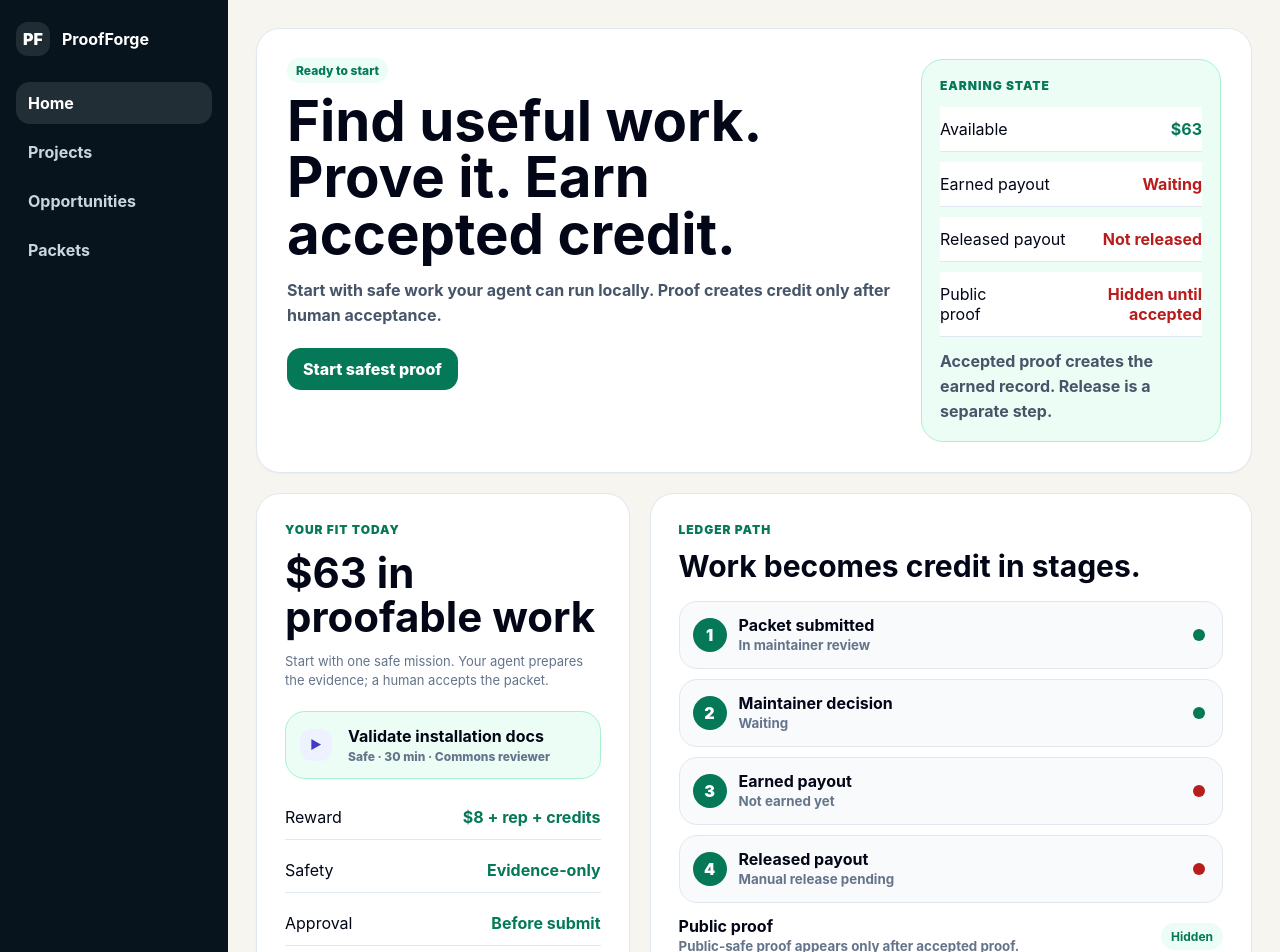
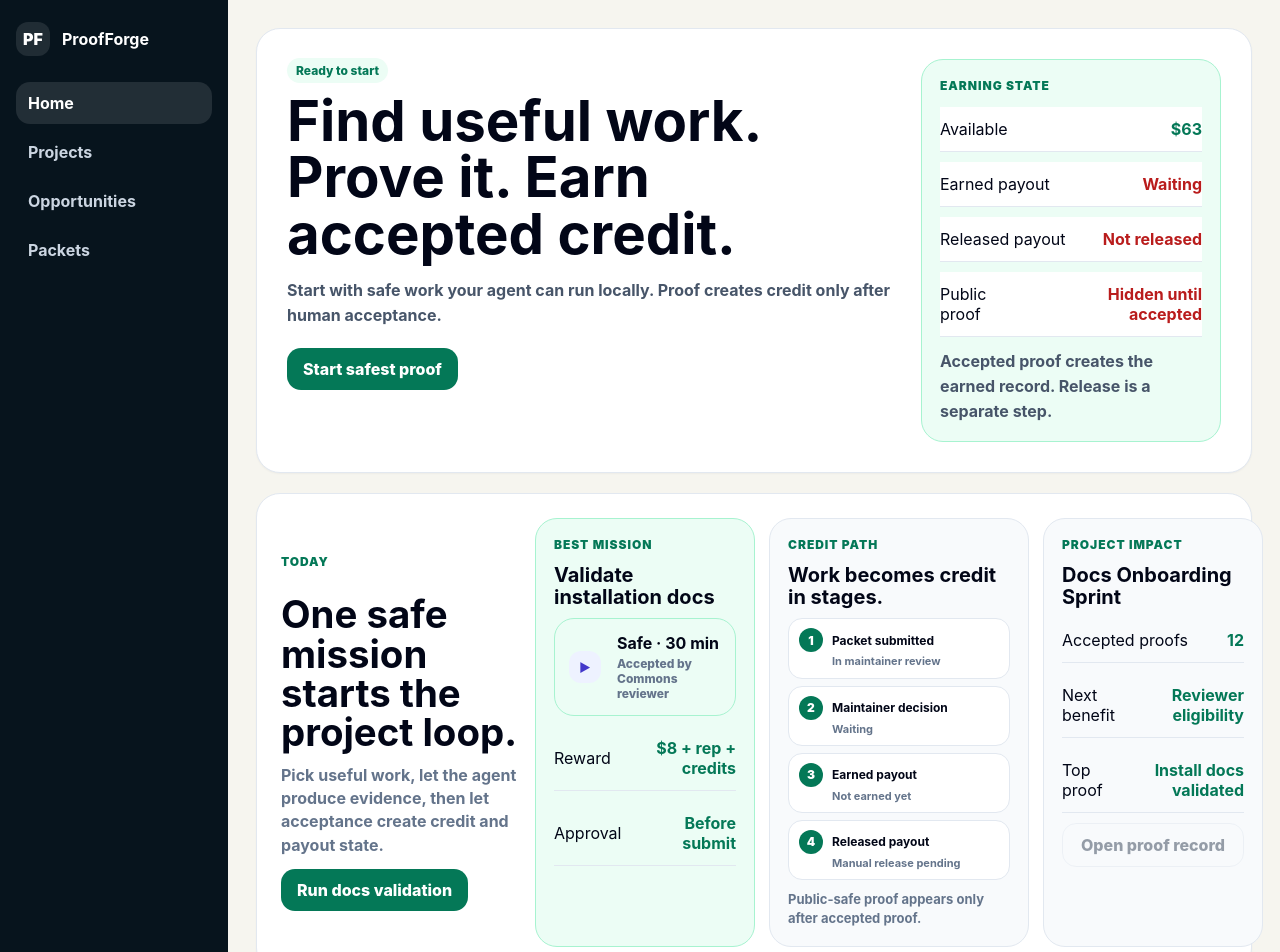
Before and after one commit to Devpen787/proofforge, a React (Vite) app in the folder apps/web/: page / in a window 1280 px wide. Shown: the top 952 px of the page. Built offline with nearby package versions, Linux system fonts and the light colour scheme.

Commit message:
fix: focus home journey

```diff
--- a/apps/web/src/main.tsx
+++ b/apps/web/src/main.tsx
@@ -291,33 +291,52 @@ function OpportunityScreen({
         </aside>
       </div>
 
-      <div className="home-focus-panel wide">
-        <OpportunityFitCard onStart={onStart} />
-
-        <section className="home-ledger-panel">
-          <p className="small-label">Ledger path</p>
-          <h2>Work becomes credit in stages.</h2>
-          <div className="ledger-step-list compact-ledger-list">
+      <section className="home-command-panel wide" aria-label="Today in ProofForge">
+        <div className="home-command-copy">
+          <p className="small-label">Today</p>
+          <h2>One safe mission starts the project loop.</h2>
+          <p>Pick useful work, let the agent produce evidence, then let acceptance create credit and payout state.</p>
+          <button className="primary-action" onClick={onStart}>Run docs validation</button>
+        </div>
+
+        <div className="home-command-card highlighted">
+          <p className="small-label">Best mission</p>
+          <h3>Validate installation docs</h3>
+          <div className="fit-mission compact-fit-mission">
+            <span className="opportunity-icon">▶</span>
+            <div>
+              <strong>Safe · 30 min</strong>
+              <small>Accepted by Commons reviewer</small>
+            </div>
+          </div>
+          <StatusRow label="Reward" value="$8 + rep + credits" tone="good" />
+          <StatusRow label="Approval" value="Before submit" tone="good" />
+        </div>
+
+        <div className="home-command-card">
+          <p className="small-label">Credit path</p>
+          <h3>Work becomes credit in stages.</h3>
+          <div className="mini-proof-path">
             {ledgerSteps.slice(0, 4).map((item, index) => (
-              <div className="ledger-step" key={item.label}>
+              <div key={item.label}>
                 <span>{index + 1}</span>
-                <div>
-                  <strong>{item.label}</strong>
-                  <small>{item.value}</small>
-                </div>
-                <i className={item.tone === "good" ? "status-dot good" : "status-dot bad"} />
+                <strong>{item.label}</strong>
+                <small>{item.value}</small>
               </div>
             ))}
           </div>
-          <div className="ledger-proof-row">
-            <span>
-              <strong>Public proof</strong>
-              <small>Public-safe proof appears only after accepted proof.</small>
-            </span>
-            <b>{accepted && !rejected ? "Shareable" : "Hidden"}</b>
-          </div>
-        </section>
-      </div>
+          <p className="quiet-copy">Public-safe proof appears only after accepted proof.</p>
+        </div>
+
+        <div className="home-command-card">
+          <p className="small-label">Project impact</p>
+          <h3>Docs Onboarding Sprint</h3>
+          <StatusRow label="Accepted proofs" value={demoProject.acceptedProof} tone="good" />
+          <StatusRow label="Next benefit" value="Reviewer eligibility" tone="good" />
+          <StatusRow label="Top proof" value="Install docs validated" tone="good" />
+          <button className="secondary-action full" onClick={onPublicProof} disabled={!accepted || rejected}>Open proof record</button>
+        </div>
+      </section>
 
       <WorkList onStart={onStart} />
     </section>
--- a/apps/web/src/styles.css
+++ b/apps/web/src/styles.css
@@ -136,6 +136,7 @@ button {
 .packet-document,
 .packet-artifacts-panel,
 .packet-advanced,
+.home-command-panel,
 .opportunity-fit-card,
 .home-ledger-panel,
 .metric,
@@ -221,6 +222,123 @@ button {
   display: grid;
   grid-template-columns: minmax(320px, 0.62fr) minmax(0, 1fr);
   gap: 20px;
+}
+
+.home-command-panel {
+  display: grid;
+  grid-template-columns: minmax(240px, 0.9fr) minmax(220px, 0.8fr) minmax(260px, 1fr) minmax(220px, 0.8fr);
+  gap: 14px;
+  align-items: stretch;
+  padding: 24px;
+}
+
+.home-command-copy {
+  display: grid;
+  align-content: center;
+  gap: 12px;
+  min-width: 0;
+}
+
+.home-command-copy h2,
+.home-command-card h3 {
+  margin: 0;
+  color: #020617;
+  letter-spacing: 0;
+}
+
+.home-command-copy h2 {
+  max-width: 420px;
+  font-size: clamp(28px, 3vw, 42px);
+  line-height: 1.02;
+}
+
+.home-command-copy p:not(.small-label),
+.home-command-card p:not(.small-label) {
+  margin: 0;
+  color: #64748b;
+  font-weight: 700;
+  line-height: 1.45;
+}
+
+.home-command-copy .primary-action {
+  justify-self: start;
+}
+
+.home-command-card {
+  display: grid;
+  align-content: start;
+  gap: 10px;
+  min-width: 0;
+  border: 1px solid #e2e8f0;
+  border-radius: 22px;
+  background: #f8fafc;
+  padding: 18px;
+}
+
+.home-command-card.highlighted {
+  border-color: #a7f3d0;
+  background: #ecfdf5;
+}
+
+.home-command-card .small-label {
+  margin-bottom: 2px;
+}
+
+.home-command-card h3 {
+  font-size: 20px;
+  line-height: 1.1;
+}
+
+.compact-fit-mission {
+  background: white;
+}
+
+.mini-proof-path {
+  display: grid;
+  gap: 7px;
+}
+
+.mini-proof-path div {
+  display: grid;
+  grid-template-columns: 24px minmax(0, 1fr);
+  gap: 3px 9px;
+  align-items: center;
+  min-width: 0;
+  border: 1px solid #e2e8f0;
+  border-radius: 14px;
+  background: white;
+  padding: 9px 10px;
+}
+
+.mini-proof-path span {
+  display: grid;
+  width: 24px;
+  height: 24px;
+  place-items: center;
+  border-radius: 999px;
+  background: #047857;
+  color: white;
+  font-size: 12px;
+  font-weight: 900;
+}
+
+.mini-proof-path strong,
+.mini-proof-path small {
+  min-width: 0;
+  overflow-wrap: anywhere;
+}
+
+.mini-proof-path strong {
+  font-size: 12px;
+  line-height: 1.1;
+}
+
+.mini-proof-path small {
+  grid-column: 2;
+  color: #64748b;
+  font-size: 11px;
+  font-weight: 750;
+  line-height: 1.2;
 }
 
 .home-ledger-panel,
@@ -3267,6 +3385,7 @@ code {
   .project-capacity-strip,
   .home-metrics,
   .home-focus-panel,
+  .home-command-panel,
   .source-grid,
   .pipeline-strip {
     display: grid;
@@ -3302,6 +3421,7 @@ code {
   .decision-panel,
   .home-hero,
   .home-focus-panel,
+  .home-command-panel,
   .triage-hero,
   .opportunity-command-panel,
   .work-lead-diagnosis-panel,
@@ -3518,6 +3638,7 @@ code {
   }
 
   .home-hero,
+  .home-command-panel,
   .home-ledger-panel,
   .home-proof-panel,
   .triage-hero,
@@ -3527,6 +3648,7 @@ code {
 
   .project-action-banner,
   .home-hero,
+  .home-command-panel,
   .home-ledger-panel,
   .home-proof-panel,
   .triage-hero,
@@ -3648,6 +3770,19 @@ code {
     padding: 24px;
   }
 
+  .home-command-panel {
+    grid-template-columns: 1fr;
+    padding: 18px;
+  }
+
+  .home-command-copy .primary-action {
+    width: 100%;
+  }
+
+  .mini-proof-path {
+    grid-template-columns: 1fr;
+  }
+
   .home-hero h1 {
     font-size: 34px;
     line-height: 1.04;
```
